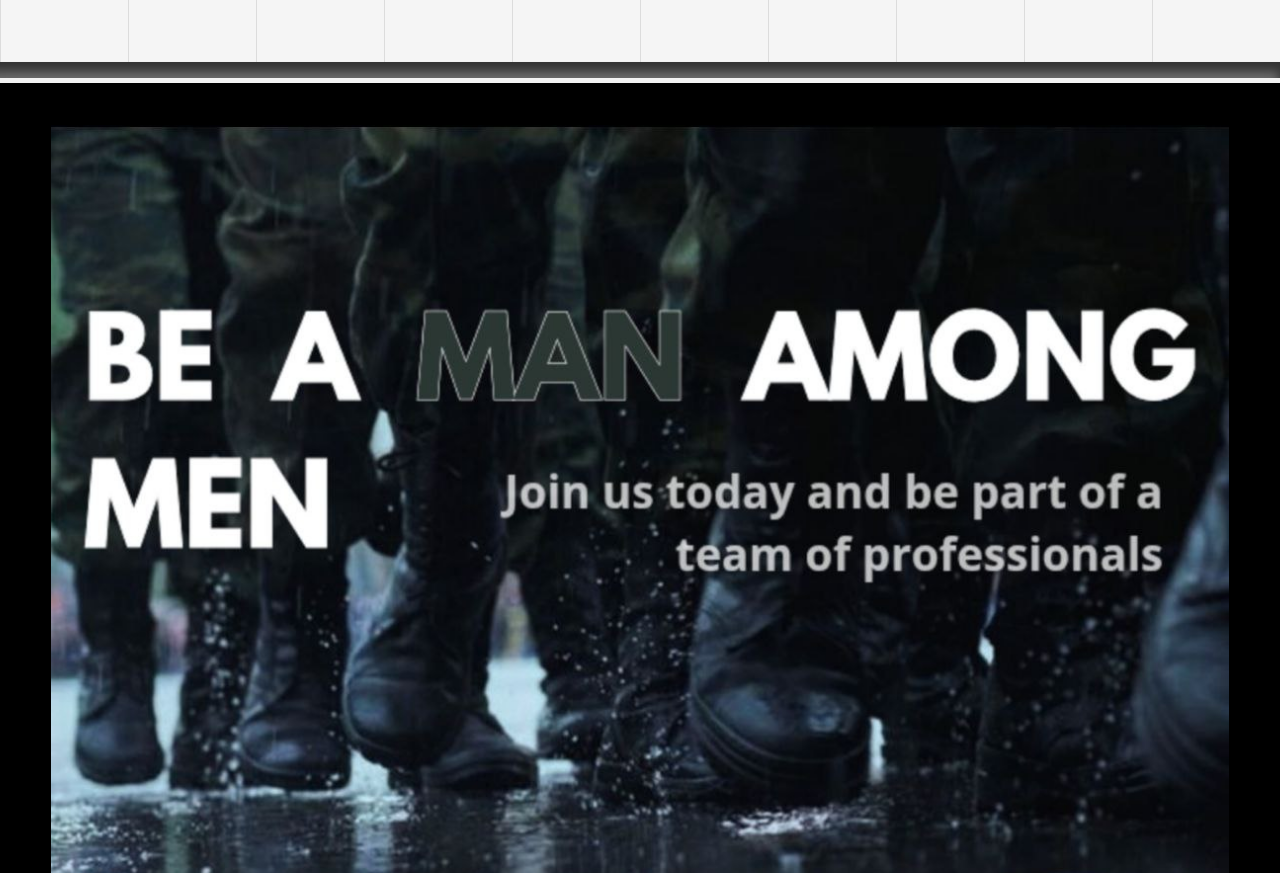
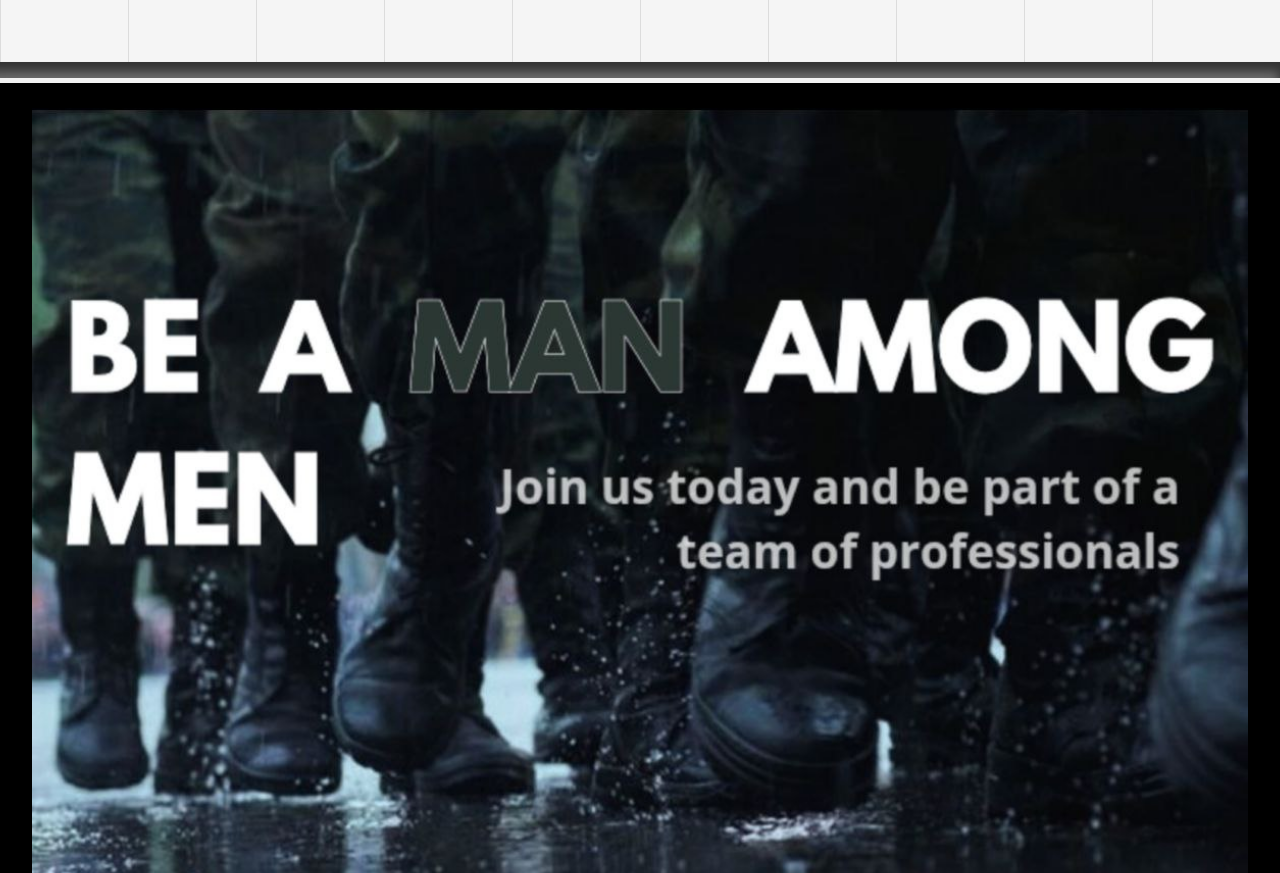
Before and after one commit to WolfCultTactical/wct.io, a website built with webpack: page index.html in a window 1280 px wide. Shown: the part 1927-2800 px from the top of the page. Built offline with nearby package versions, Linux system fonts and the light colour scheme.

Commit message:
advert tweak

```diff
--- a/css/style.css
+++ b/css/style.css
@@ -390,7 +390,7 @@ header {
   display: block;
   height: 90vw;
   background-image: url('../img/Wctadv.JPG');
-  background-size: 92%;
+  background-size: 95%;
   background-position: 50% 50%;
   background-repeat: no-repeat;
   background-color: #000000;
```
